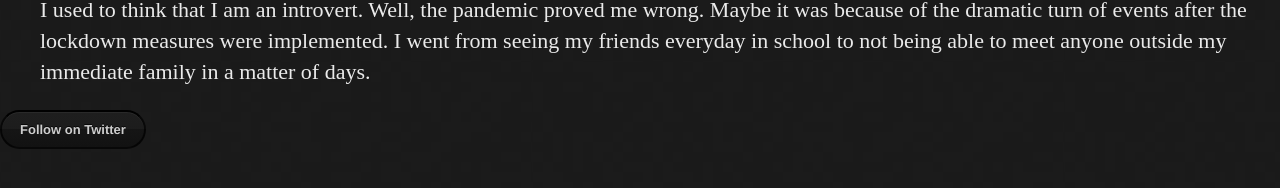
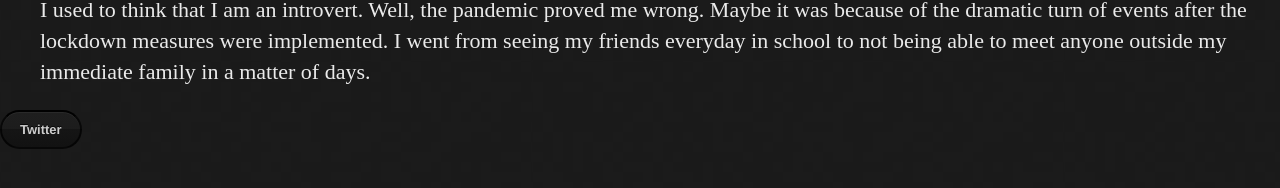
Before and after one commit to habasweiny/habasweiny.github.io, a Jekyll site: the page built from index.html, in a window 1280 px wide. Shown: the part 471-659 px from the top of the page. Built offline with Jekyll 4.4.1, drawn with Linux system fonts in a browser that asks for light colours.

Commit message:
Update default.html

```diff
--- a/_layouts/default.html
+++ b/_layouts/default.html
@@ -23,7 +23,7 @@
    {{ content }}
     <footer>
   <section >
-          <a href="https://twitter.com/hamzambo" target="_blank" class="btn btn-github">Follow on Twitter</a>
+          <a href="https://twitter.com/hamzambo" target="_blank" class="btn btn-github">Twitter</a>
         </section>
     </footer>
   </body>
```
